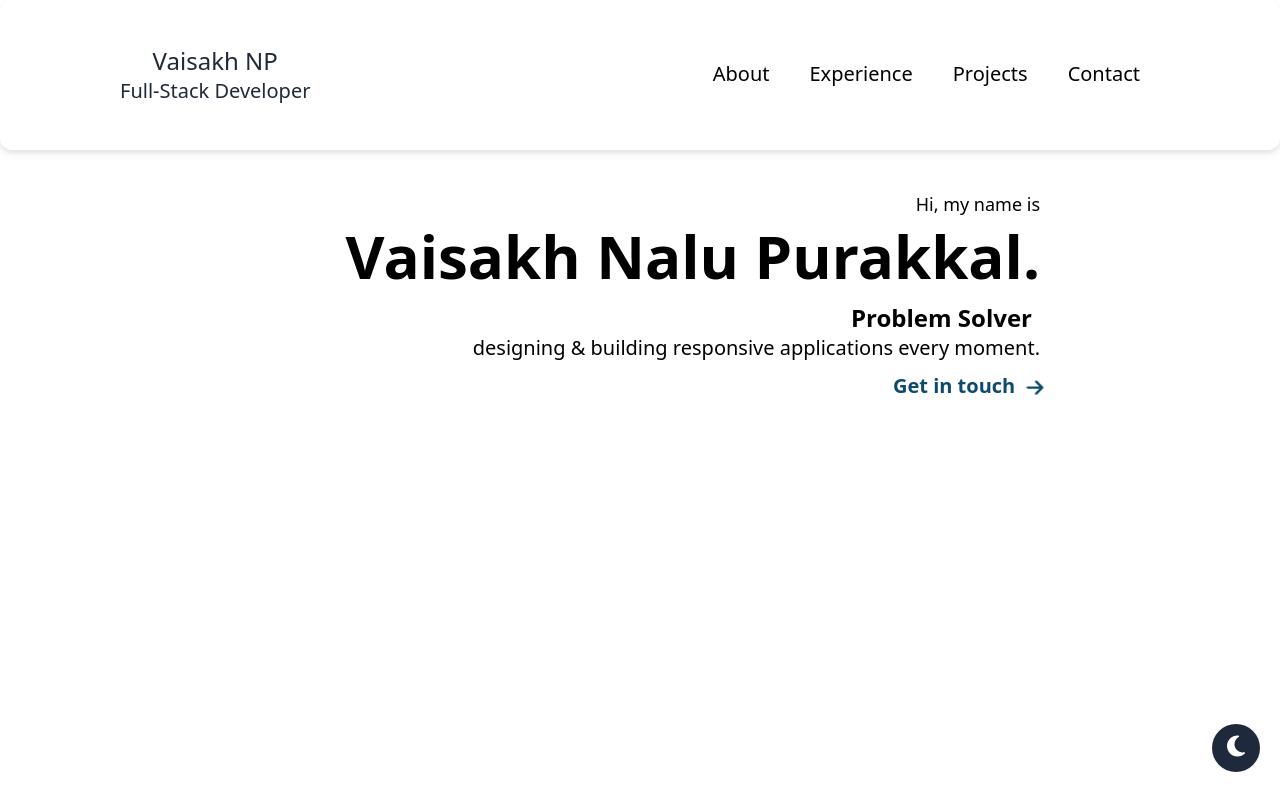
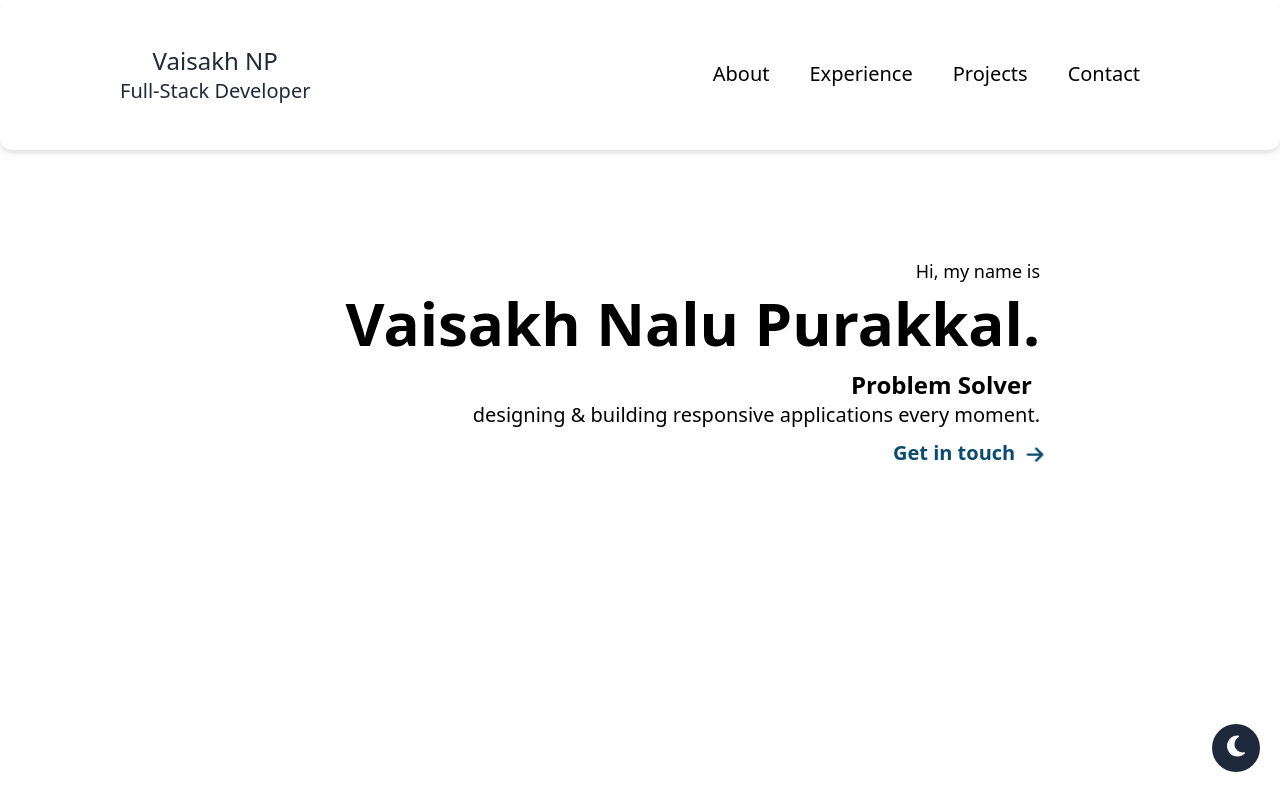
Before and after one commit to cr1spyvada/Simple-Portfolio, a Next.js app: page / in a window 1280 px wide. Shown: the top 800 px of the page. Built offline with nearby package versions, Linux system fonts and the light colour scheme.

Commit message:
initial change

```diff
--- a/components/PageContainer.js
+++ b/components/PageContainer.js
@@ -13,7 +13,7 @@ export const PageContainer = ({ height, children, title, color = 'white' }) => {
           {title?.toUpperCase()}
         </div>
       )}
-      <div className="mb-auto mda:my-auto h-5/6 w-full">{children}</div>
+      <div className="mb-auto md:my-auto h-5/6 w-full">{children}</div>
     </div>
   );
 };
```
